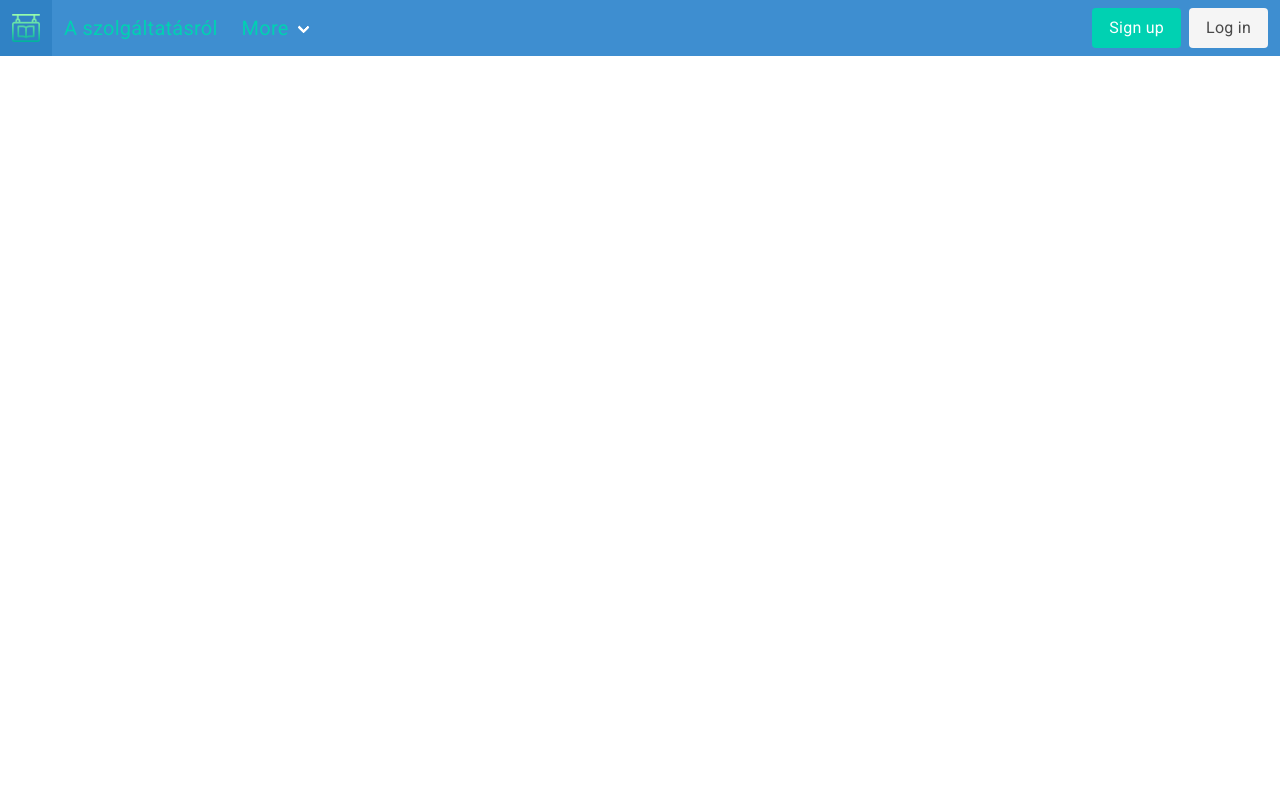
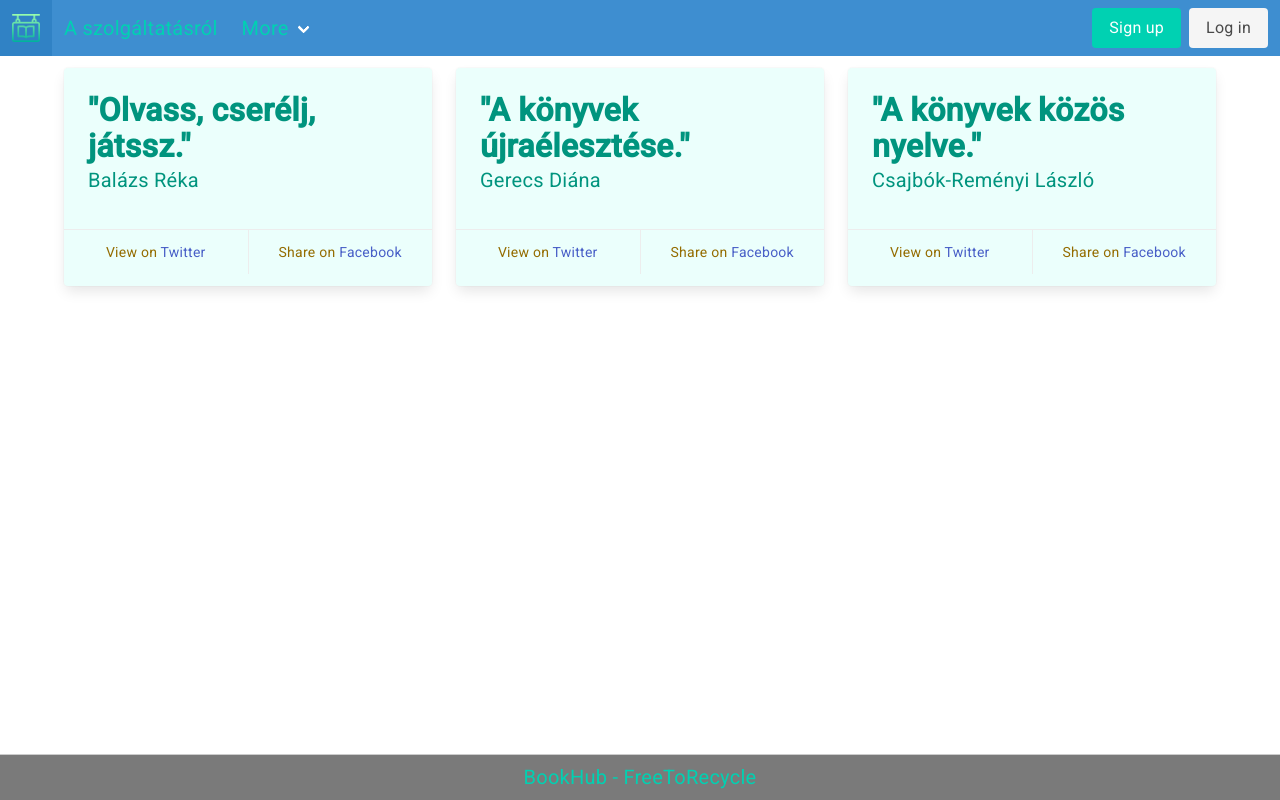
Before and after one commit to BalazsR2022/Byte_Brigade, an Angular app: page /contact in a window 1280 px wide. Before the commit this address led to /. Built offline with nearby package versions, Linux system fonts and the light colour scheme.

Commit message:
Contact felület létrehozása

```diff
--- a/src/app/app-routing.module.ts
+++ b/src/app/app-routing.module.ts
@@ -3,11 +3,13 @@ import { CommonModule } from '@angular/common';
 import { ServiceComponent } from './service/service.component';
 import { RouterModule, Routes } from '@angular/router';
 import { HomeComponent } from './home/home.component';
+import { ContactComponent } from './contact/contact.component';
 
 const routes: Routes = [
   { path: '', redirectTo: '/home', pathMatch: 'full' },
   { path: 'home', component: HomeComponent},
-  { path:'service', component:ServiceComponent, pathMatch:'full'}
+  { path:'service', component:ServiceComponent, pathMatch:'full'},
+  { path:'contact', component:ContactComponent, pathMatch:'full' }
 ];
 
 @NgModule({
--- a/src/app/app.module.ts
+++ b/src/app/app.module.ts
@@ -10,6 +10,7 @@ import { HttpClientModule } from '@angular/common/http';
 import { AppRoutingModule } from './app-routing.module';
 import { ServiceComponent } from './service/service.component';
 import { HomeComponent } from './home/home.component';
+import { ContactComponent } from './contact/contact.component';
 
 
 @NgModule({
@@ -19,7 +20,8 @@ import { HomeComponent } from './home/home.component';
     BulmaCardComponent,
     BulmaFooterComponent,
     ServiceComponent,
-    HomeComponent
+    HomeComponent,
+    ContactComponent
   ],
   imports: [
     BrowserModule,
--- a/src/app/bulma-card/bulma-card.component.css
+++ b/src/app/bulma-card/bulma-card.component.css
@@ -37,8 +37,8 @@
       font-size: 24px;
     }
     .has-fixed-height {
-      height: 200px; /* Itt megadhatod a kívánt fix magasságot */
-      overflow:auto; /* Túlcsordulás esetén görgetősáv jelenik meg */
+      height: 200px;
+      overflow:auto;
   }
   }
 
@@ -47,7 +47,7 @@
       font-size: 26px;
     }
     .has-fixed-height {
-      height: 200px; /* Itt megadhatod a kívánt fix magasságot */
-      overflow:auto; /* Túlcsordulás esetén görgetősáv jelenik meg */
+      height: 200px;
+      overflow:auto;
   }
   }
--- /dev/null
+++ b/src/app/contact/contact.component.html
@@ -0,0 +1,78 @@
+<app-navbar></app-navbar>
+<div class="container">
+    <div class="columns mt-2">
+        <div class="column">
+            <div class="card has-background-primary-light">
+                <div class="card-content">
+                  <p class="title has-text-primary-dark has-text-primary-dark">
+                    "Olvass, cserélj, játssz."
+                  </p>
+                  <p class="subtitle has-text-primary-dark">
+                    Balázs Réka
+                  </p>
+                </div>
+                <footer class="card-footer">
+                  <p class="card-footer-item">
+                    <span class="has-text-warning-dark">
+                      View on <a href="https://twitter.com/codinghorror/status/506010907021828096">Twitter</a>
+                    </span>
+                  </p>
+                  <p class="card-footer-item">
+                    <span class="has-text-warning-dark">
+                      Share on <a href="#">Facebook</a>
+                    </span>
+                  </p>
+                </footer>
+              </div>
+        </div>
+        <div class="column">
+            <div class="card has-background-primary-light">
+                <div class="card-content">
+                  <p class="title has-text-primary-dark">
+                    "A könyvek újraélesztése."
+                  </p>
+                  <p class="subtitle has-text-primary-dark">
+                    Gerecs Diána
+                  </p>
+                </div>
+                <footer class="card-footer">
+                  <p class="card-footer-item">
+                    <span class="has-text-warning-dark">
+                      View on <a href="https://twitter.com/codinghorror/status/506010907021828096">Twitter</a>
+                    </span>
+                  </p>
+                  <p class="card-footer-item">
+                    <span class="has-text-warning-dark">
+                      Share on <a href="#">Facebook</a>
+                    </span>
+                  </p>
+                </footer>
+              </div>
+        </div>
+        <div class="column">
+            <div class="card has-background-primary-light">
+                <div class="card-content">
+                  <p class="title has-text-primary-dark">
+                    "A könyvek közös nyelve."
+                  </p>
+                  <p class="subtitle has-text-primary-dark">
+                    Csajbók-Reményi László
+                  </p>
+                </div>
+                <footer class="card-footer">
+                  <p class="card-footer-item">
+                    <span class="has-text-warning-dark">
+                      View on <a href="https://twitter.com/codinghorror/status/506010907021828096">Twitter</a>
+                    </span>
+                  </p>
+                  <p class="card-footer-item">
+                    <span class="has-text-warning-dark">
+                      Share on <a href="#">Facebook</a>
+                    </span>
+                  </p>
+                </footer>
+              </div>
+        </div>
+    </div>
+</div>
+<app-bulma-footer></app-bulma-footer>
--- a/src/app/navbar/navbar.component.html
+++ b/src/app/navbar/navbar.component.html
@@ -32,7 +32,7 @@
                             <a class="navbar-item has-text-primary subtitle">
                                 Jobs
                             </a>
-                            <a class="navbar-item has-text-primary subtitle">
+                            <a class="navbar-item has-text-primary subtitle" routerLink="/contact" routerLinkActive="active">
                                 Contact
                             </a>
 
--- a/src/app/service/service.component.css
+++ b/src/app/service/service.component.css
@@ -0,0 +1,3 @@
+.hero:hover{
+    transform: scale(1.02);
+}
```
Also changed, not shown: src/app/contact/contact.component.ts (added, +10 -0 lines), src/app/contact/contact.component.css (added), 1 other file (tests, documents, lock files or other folders).
